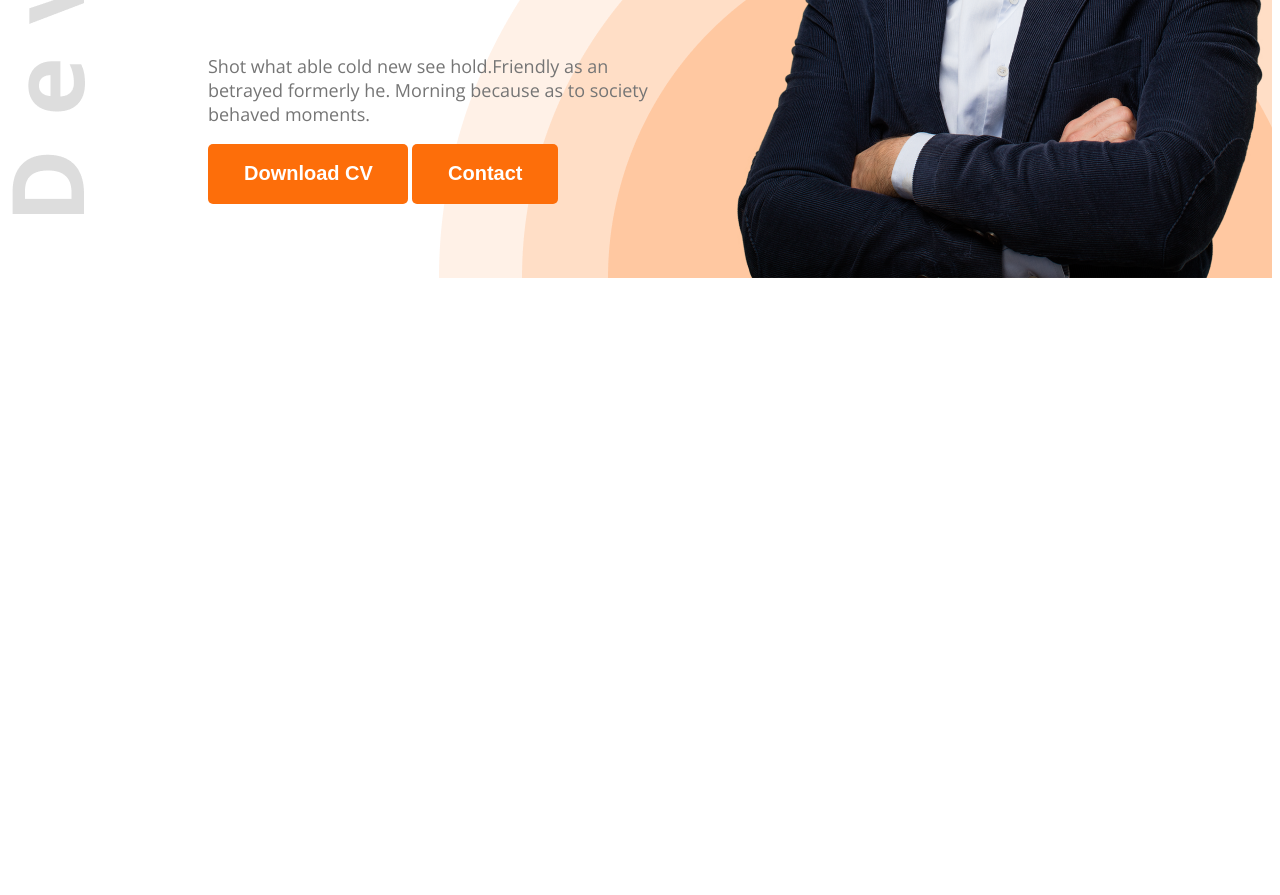
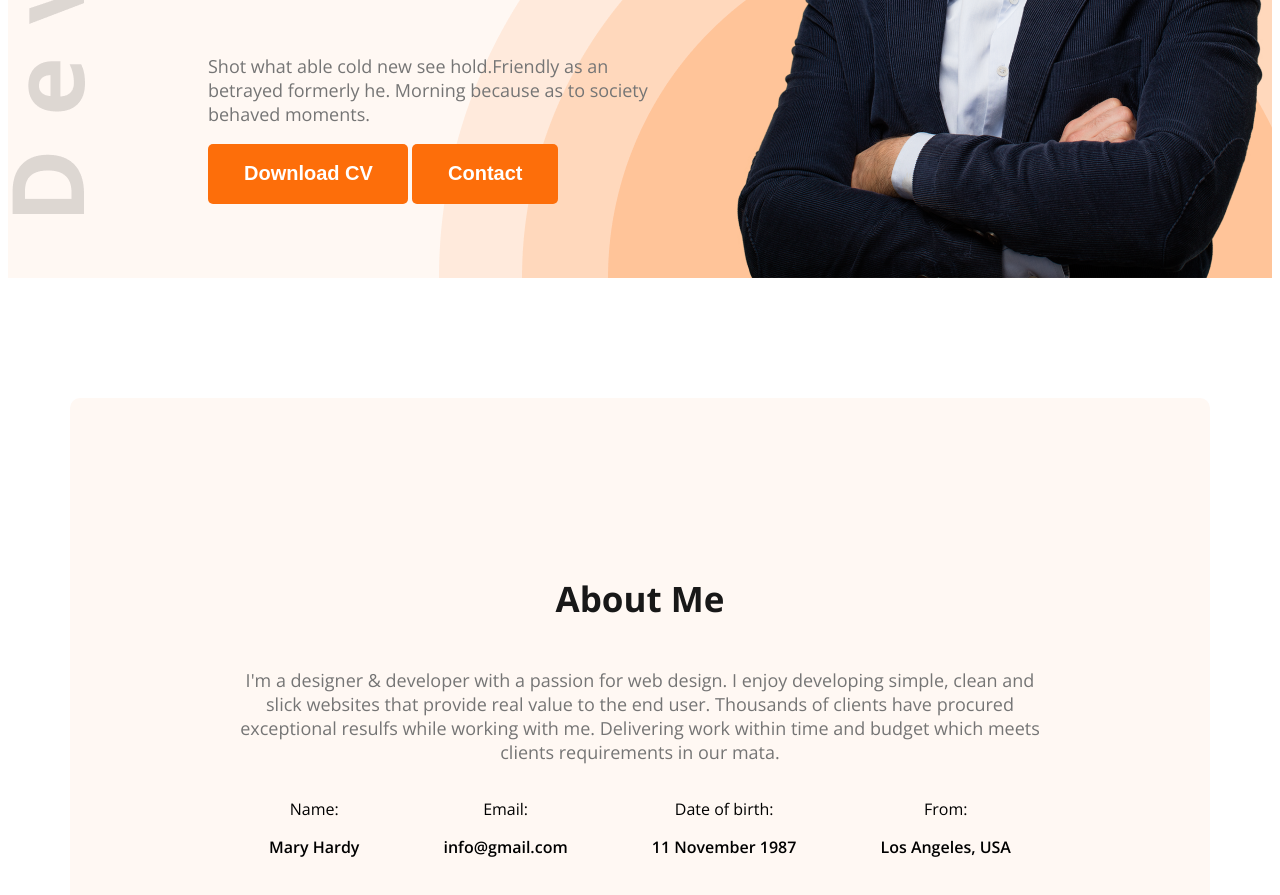
Before and after one commit to mohsinur1998du/web-dev-portfolio, a plain HTML site: page index.html in a window 1280 px wide. Shown: the part 557-1452 px from the top of the page. Before the commit the page ends 843 px from the top, so only its background shows below. Drawn offline with nearby package versions, Linux system fonts and the light colour scheme.

Commit message:
about me section with info flex and main style

```diff
--- a/index.html
+++ b/index.html
@@ -7,7 +7,7 @@
     <link rel="stylesheet" href="styles/portfolio.css">
 </head>
 <body class="open-sans-normal">
-    <header class="header">
+    <header class="header secondary-bg">
         <nav>
             <h3 class="nav-title">Ma<span class="text-primary">r</span>y</h3>
             <ul>
@@ -28,7 +28,28 @@
         </div>
     </header>
     <main>
-
+        <section class="about secondary-bg">
+            <h4 class="section-title dark-1">About Me</h4>
+            <p class="section-description dark-3">I'm a designer & developer with a passion for web design. I enjoy developing simple, clean and slick websites that provide real value to the end user. Thousands of clients have procured exceptional resulfs while working with me. Delivering work within time and budget which meets clients requirements in our mata.</p>
+            <div class="about-items">
+                <div class="about-item">
+                    <p class="item-title">Name:</p>
+                    <p class="item-description">Mary Hardy </p>
+                </div>
+                <div class="about-item">
+                    <p class="item-title">Email:</p>
+                    <p class="item-description">info@gmail.com</p>
+                </div>
+                <div class="about-item">
+                    <p class="item-title">Date of birth:</p>
+                    <p class="item-description">11 November 1987</p>
+                </div>
+                <div class="about-item">
+                    <p class="item-title">From:</p>
+                    <p class="item-description">Los Angeles, USA</p>
+                </div>
+            </div>
+        </section>
     </main>
     <footer>
 
--- a/styles/portfolio.css
+++ b/styles/portfolio.css
@@ -12,6 +12,10 @@
 }
 
 /* shared style */
+.secondary-bg {
+    background-color: #FFF8F3;
+}
+
 .text-primary {
     color: #FD6E0A;
 }
@@ -32,6 +36,16 @@
     border-radius: 5px;
     font-weight: 700;
     font-size: 20px;
+}
+
+.section-title {
+    font-size: 35px;
+    font-weight: bold;
+}
+
+.section-description {
+    font-size: 18px;
+    font-weight: 400;
 }
 
 /* header style */
@@ -103,3 +117,26 @@ nav li a {
     height: 676px;
 
 }
+
+/* main styles */
+main {
+    max-width: 1140px;
+    margin: 120px auto;
+}
+
+/* about styles */
+.about {
+    border-radius: 10px;
+    padding: 130px 157px;
+    text-align: center;
+}
+
+.about-items {
+    display: flex;
+    justify-content: space-around;
+}
+
+.item-description {
+    font-weight: 600;
+
+}
```
